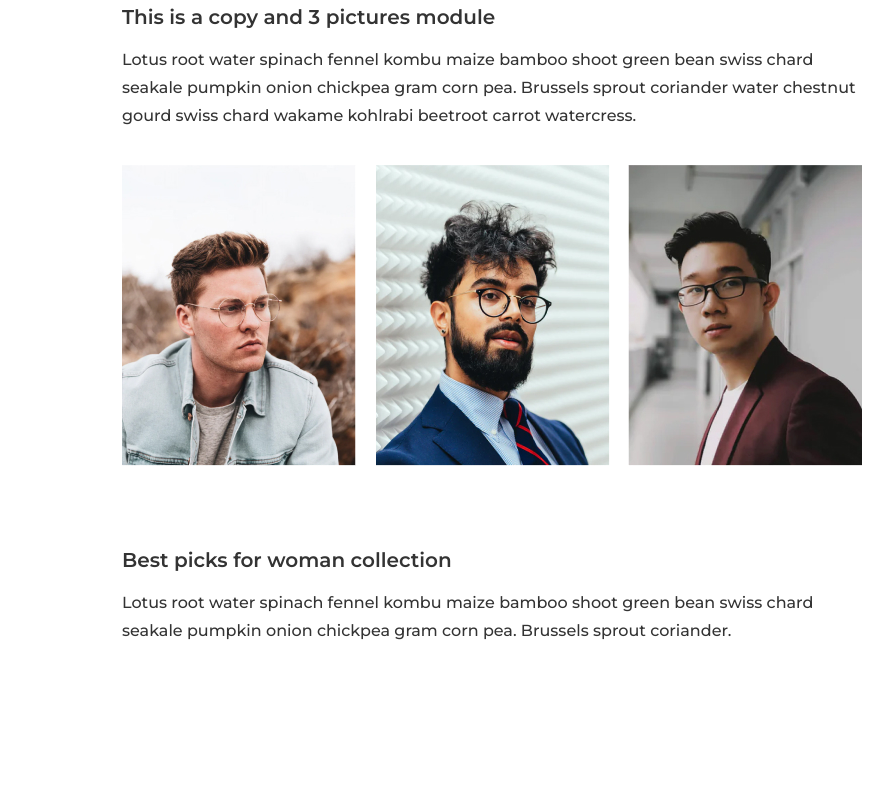
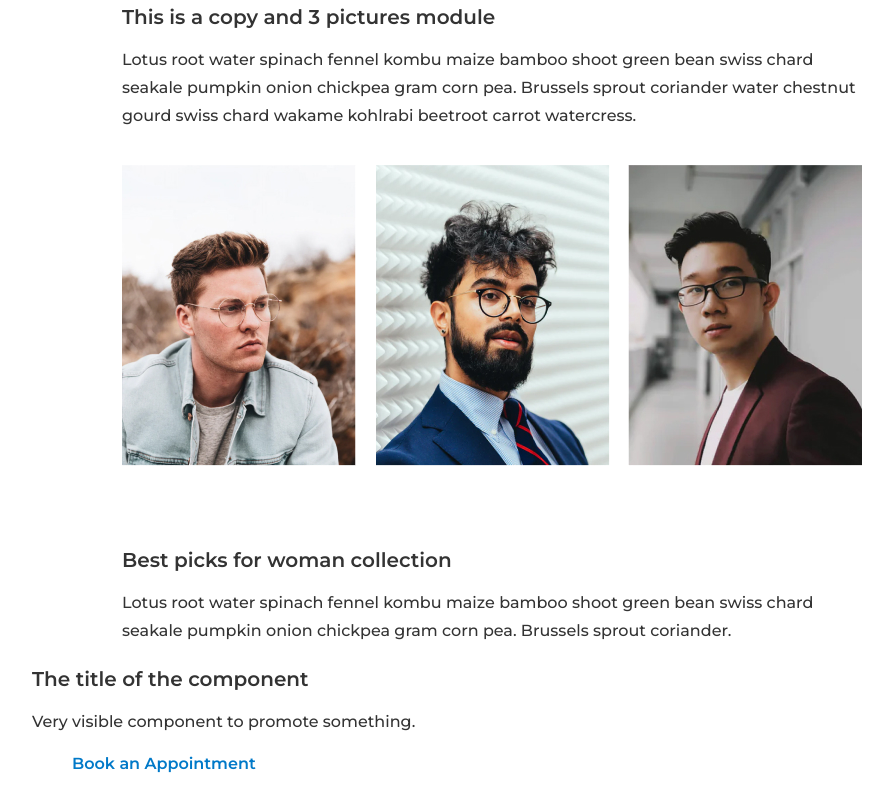
Before and after one commit to ArtemMyrhorod/Task, a plain HTML site: page index.html in a window 1280 px wide. Shown: the part 472-1272 px from the top of the page, without its empty margins (148-1041 px from the left). Before the commit the page ends 1145 px from the top, so only its background shows below. Drawn offline with Linux system fonts and the light colour scheme.

Commit message:
add banner section

```diff
--- a/index.html
+++ b/index.html
@@ -52,6 +52,17 @@
                pea. Brussels sprout coriander.</p>
          </div>
       </section>
+      <section class="banner">
+         <div class="container">
+            <div class="banner__wrapper">
+               <div class="banner__info">
+                  <h2 class="section-title banner__title">The title of the component</h2>
+                  <p class="banner__text">Very visible component to promote something.</p>
+               </div>
+               <a href="#" class="btn banner__btn">Book an Appointment</a>
+            </div>
+         </div>
+      </section>
    </main>
 
 </body>
```
